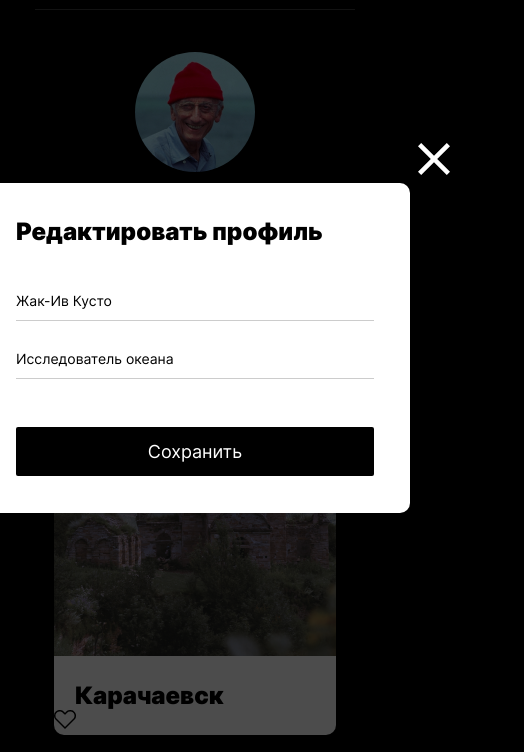
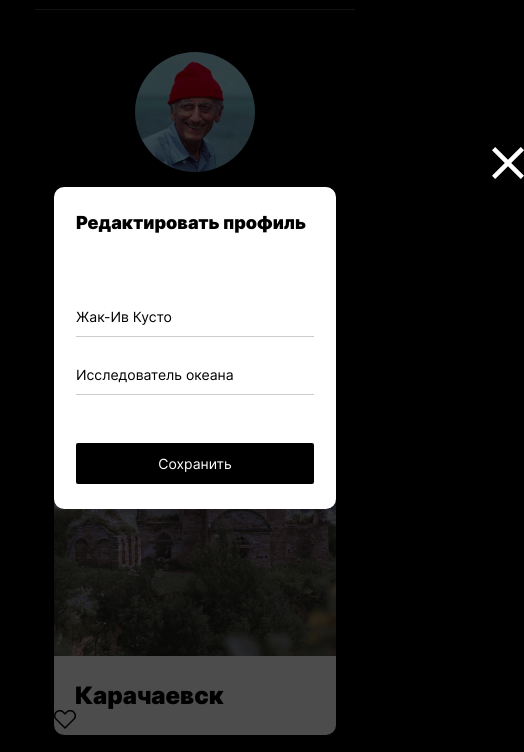
Before and after one commit to Ivan-Igolnikov/mesto, a plain HTML site: page Index.html in a window 390 px wide. Both pictures are taken after a click on the button 308 px from the left and 289 px from the top of the page. Shown: the part 74-826 px from the top of the page, 524 px wide, since content can reach past the window. Drawn offline with Linux system fonts and the light colour scheme.

Commit message:
feat: Сделать мобильный попап

```diff
--- a/blocks/popup/__container/popup__container.css
+++ b/blocks/popup/__container/popup__container.css
@@ -10,3 +10,11 @@
   box-shadow: 0px 0px 25px rgba(0, 0, 0, 0.15);
   border-radius: 10px;
 }
+
+@media screen and (max-width: 615px) {
+  .popup__container {
+    width: 282px;
+    height: 322px;
+    padding: 25px 22px 25px 22px;
+  }
+}
--- a/blocks/popup/__heading/popup__heading.css
+++ b/blocks/popup/__heading/popup__heading.css
@@ -7,3 +7,10 @@
   line-height: 29px;
   color: #000000;
 }
+
+@media screen and (max-width: 615px) {
+  .popup__heading {
+    font-size: 18px;
+    line-height: 22px;
+  }
+}
--- a/blocks/popup/__submit/popup__submit.css
+++ b/blocks/popup/__submit/popup__submit.css
@@ -14,3 +14,12 @@
   text-align: center;
   color: #ffffff;
 }
+
+@media screen and (max-width: 615px) {
+  .popup__submit {
+    width: 238px;
+    height: 46px;
+    font-size: 14px;
+    line-height: 17px;
+  }
+}
--- a/blocks/popup/__title/popup__title.css
+++ b/blocks/popup/__title/popup__title.css
@@ -10,3 +10,9 @@
   color: #000000;
   height: 14px;
 }
+
+@media screen and (max-width: 615px) {
+  .popup__title {
+    margin-top: 75px;
+  }
+}
--- a/blocks/profile/__subtitle/profile__subtitle.css
+++ b/blocks/profile/__subtitle/profile__subtitle.css
@@ -7,6 +7,9 @@
   font-size: 18px;
   line-height: 22px;
   color: #ffffff;
+  text-overflow: ellipsis;
+  white-space: nowrap;
+  overflow: hidden;
 }
 
 @media screen and (max-width: 615px) {
--- a/blocks/profile/__title/profile__title.css
+++ b/blocks/profile/__title/profile__title.css
@@ -1,5 +1,6 @@
 .profile__title {
   margin: 0;
+  max-width: 400px;
   font-family: "Inter";
   font-style: normal;
   font-weight: 500;
@@ -7,6 +8,9 @@
   line-height: 48px;
   color: #ffffff;
   position: relative;
+  text-overflow: ellipsis;
+  white-space: nowrap;
+  overflow: hidden;
 }
 
 @media screen and (max-width: 615px) {
```
Also changed, not shown: 4 other files.
